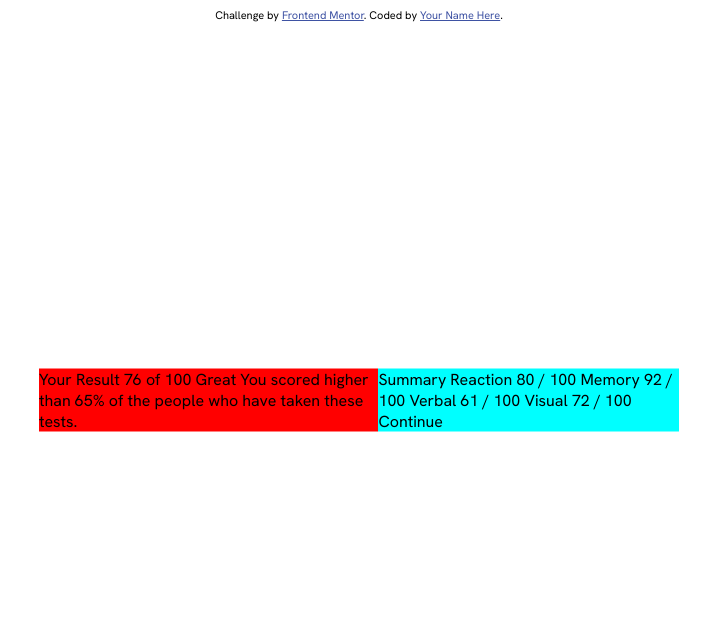
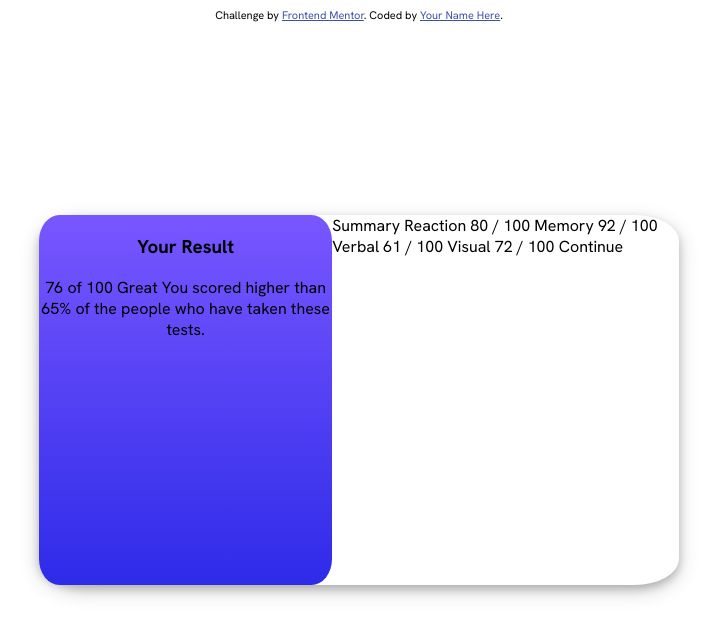
Before and after one commit to JuanBueno-coder/reto, a plain HTML site: page index.html in a window 1280 px wide. Shown: the whole page, without its empty margins (281-998 px from the left). Drawn offline with Linux system fonts and the light colour scheme.

Commit message:
Se añaden bordes redondeados y sombras

```diff
--- a/index.html
+++ b/index.html
@@ -17,7 +17,7 @@
 <body>
   <section class="center">
   <section class="tarjet">
-  Your Result
+  <h3>Your Result</h3>
   76
   of 100
 
--- a/styless.css
+++ b/styless.css
@@ -26,10 +26,20 @@ body{
     left: 50%;
     transform: translate(-50%, -50%);
     display: flex;
+    box-shadow: 0 4px 8px 0 rgba(0, 0, 0, 0.2), 0 6px 20px 0 rgba(0, 0, 0, 0.19);
+    border-radius: 7%;
 }
+
 .tarjet{
-    background-color: red;
+    background: linear-gradient(to bottom, hsl(252, 100%, 67%),hsl(241, 81%, 54%));
+    text-align: center;
+    width: 525px;
+    height: 370px;
+    border-radius: 7%;
 }
 .Summary{
-    background-color: aqua;
+    background-color: white;
+    width: auto;
+    height: auto;
+    border-radius: 100%;
 }
```
